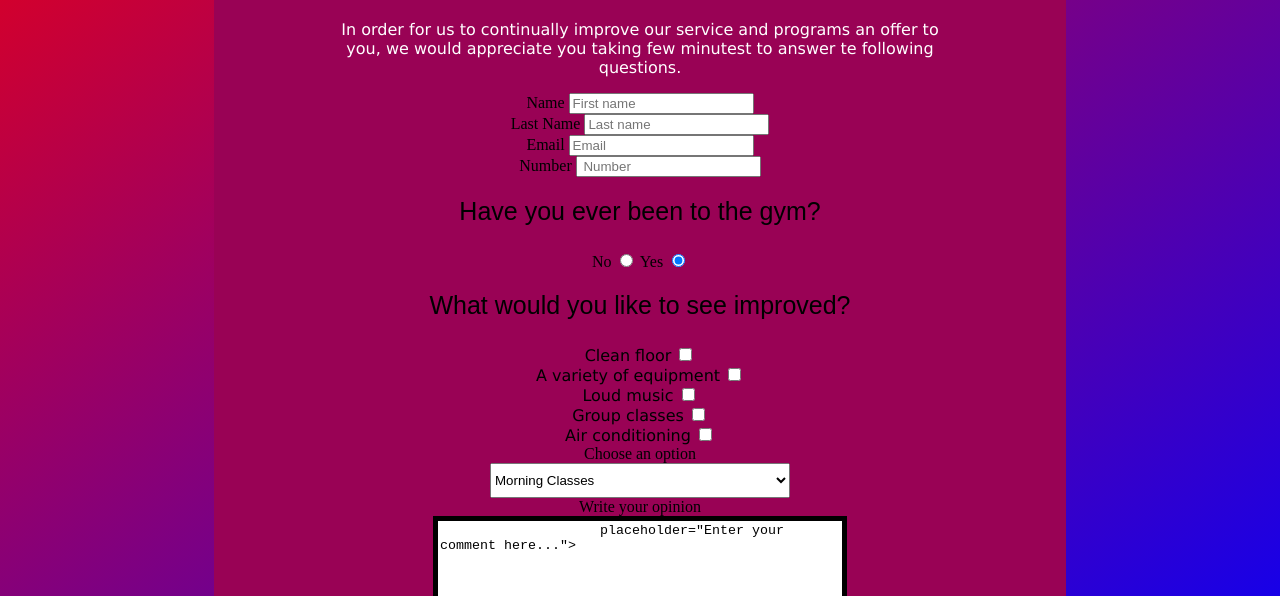
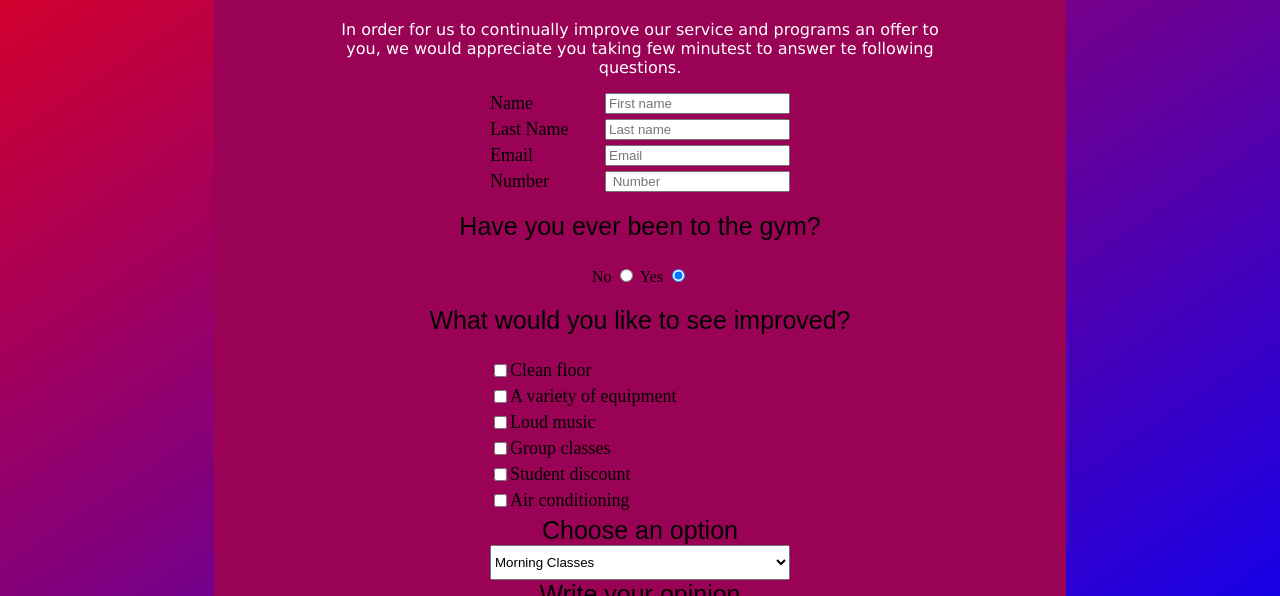
Before and after one commit to MatyldaB94/survey-form, a plain HTML site: page index.html in a window 1280 px wide. Shown: the part 356-952 px from the top of the page. Drawn offline with Linux system fonts and the light colour scheme.

Commit message:
feat: add new classes to index.html

```diff
--- a/index.html
+++ b/index.html
@@ -22,75 +22,77 @@
     <script src="" async defer></script>
     <div class="container">
         <header class="title">
-            <h1 id="title">Gym Survey</h1>
+            <h1 class="tittle" id="title">Gym Survey</h1>
         </header>
         <p class="opis-formularza" id="description" class="questions">In order for us to continually improve our service
             and programs an
             offer to you, we would appreciate you taking few minutest to answer te following questions. </p>
         <form id="survey-form">
-            <div>
+            <div class="basic-information">
                 <label for="name" id="name-label">Name</label>
                 <input type=" text" id="name" required placeholder="First name">
             </div>
-            <div>
+            <div class="basic-information">
                 <label for="last-name" id="last-label">Last Name</label>
                 <input type="text" id="last-name" placeholder="Last name">
             </div>
-            <div>
+            <div class="basic-information">
                 <label for="email" id="email-label">Email</label>
                 <input type="email" id="email" placeholder="Email">
             </div>
-            <div>
+            <div class="basic-information">
                 <label for="number" id="number-label">Number</label>
                 <input type="number" id="number" placeholder=" Number">
             </div>
             <div>
                 <p class="questions">Have you ever been to the gym?</p>
-                <label for="radio-no">
-                    No
-                </label>
+                <label for="radio-no">No</label>
                 <input type="radio" id="radio-yes" name="radio" placeholder="Number">
                 <label for="radio-yes">Yes</label>
                 <input type="radio" name="radio" id="radio-no" placeholder="Number" checked>
             </div>
             <div>
                 <p class="questions">What would you like to see improved?</p>
+                <div class="basic-information-checkbox">
+                    <input type="checkbox" id="clean" value="clean">
+                    <label class="requirements" class="font" for="clean">Clean floor</label>
+
+                </div>
+                <div class="basic-information-checkbox">
+                    <input type="checkbox" id="equipment" value="equipment">
+                    <label class="requirements" class="font" for="equipment">A variety of equipment</label>
+                </div>
+                <div class="basic-information-checkbox">
+                    <input type="checkbox" id="music" value="music">
+                    <label class="requirements" class="font" for="music">Loud music</label>
+                </div>
+                <div class="basic-information-checkbox">
+                    <input type="checkbox" id="classes" value="classes">
+                    <label class="requirements" class="font" for="classes">Group classes</label>
+                </div>
+                <div class="basic-information-checkbox">
+                    <input type="checkbox" id="discount" value="discount">
+                    <label class="requirements" class="font" for="discount">Student discount</label>
+                </div>
+                <div class="basic-information-checkbox">
+                    <input type="checkbox" id="conditioning" value="conditioning">
+                    <label class="requirements" class="font" for="conditioning">Air conditioning</label>
+                </div>
+
                 <div>
-                    <label class="font" for="clean">Clean floor</label>
-                    <input type="checkbox" id="clean" value="clean">
-                </div>
-                <div>
-                    <label class="font" for="equipment">A variety of equipment</label>
-                    <input type="checkbox" id="equipment" value="equipment">
-                </div>
-                <div>
-                    <label class="font" for="music">Loud music</label>
-                    <input type="checkbox" id="music" value="music">
-                </div>
-                <div>
-                    <label class="font" for="classes">Group classes</label>
-                    <input type="checkbox" id="classes" value="classes">
-                </div>
-                <div>
-                    <label class="font" for="conditioning">Air conditioning</label>
-                    <input type="checkbox" id="conditioning" value="conditioning">
-                </div>
-            </div>
-            <div>
-                <label for="dropdown">Choose an option</label>
+                    <label for="dropdown" class="questions">Choose an option</label>
                     <select class="centered" id="dropdown">
                         <option>Morning Classes</option>
                         <option>Evening Classes</option>
                     </select>
                 </div>
                 <div>
-                <label for="opinion" class="quesiotns">Write your opinion</label>
+                    <label class="questions" for="opinion">Write your opinion</label>
                     <textarea class="centered textarea" id="opinion" name="comment">
                     placeholder="Enter your comment here..."></textarea>
+                </div>
 
-            </div>
                 <div>
-
                     <input type="submit" id="submit">
                 </div>
 
```
Lines whose indentation alone changed are shown as unchanged.
